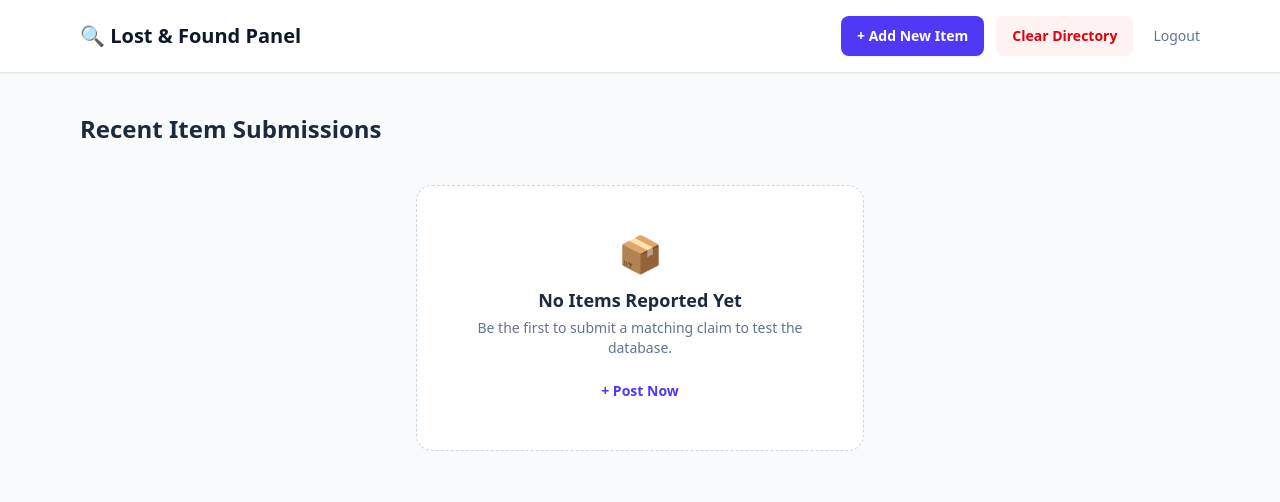
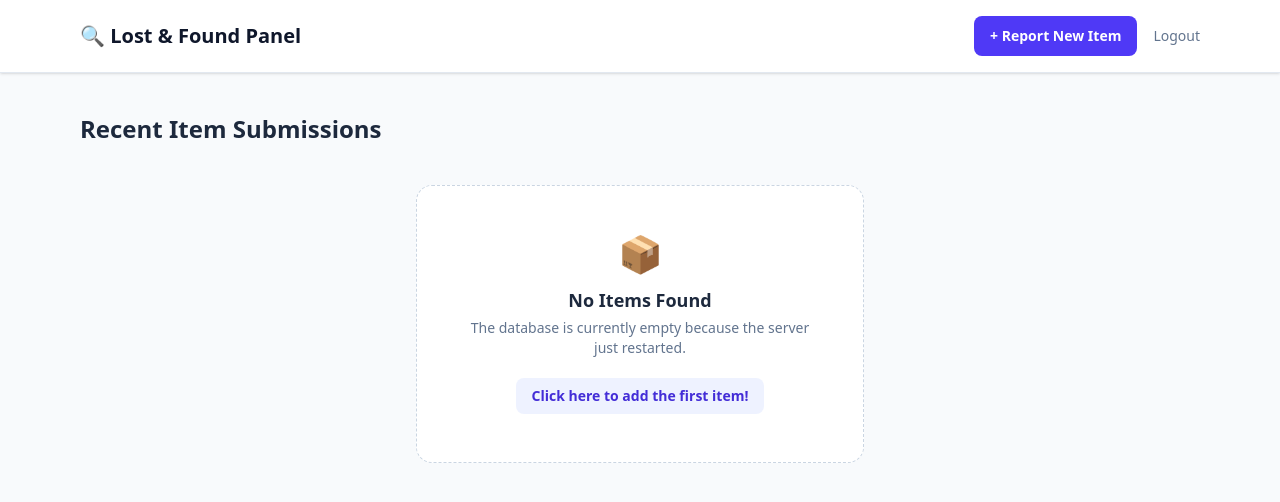
Before and after one commit to lakshmi12854/lost_found, a Flask app: template templates/items.html in a window 1280 px wide. Shown: the top 502 px of the page. Run offline with Flask 3, Linux system fonts and the light colour scheme; the template is opened without the code that fills it, so the values that code supplies are empty.

Commit message:
Update items.html

```diff
--- a/templates/items.html
+++ b/templates/items.html
@@ -8,62 +8,54 @@
 </head>
 <body class="bg-slate-50 min-h-screen font-sans">
 
-    <header class="bg-white border-b border-slate-200 sticky top-0 z-10 shadow-xs">
-        <div class="max-w-6xl mx-auto px-4 py-4 flex flex-col sm:flex-row justify-between items-center gap-4">
+    <!-- Navigation Header -->
+    <header class="bg-white border-b border-slate-200 sticky top-0 z-10 shadow-sm">
+        <div class="max-w-6xl mx-auto px-4 py-4 flex justify-between items-center">
             <h1 class="text-xl font-extrabold text-slate-900">🔍 Lost & Found Panel</h1>
-            <div class="flex items-center gap-3">
-                <a href="/add_item" class="bg-indigo-600 hover:bg-indigo-700 text-white font-bold text-sm px-4 py-2.5 rounded-lg transition shadow-xs">
-                    + Add New Item
+            <div class="flex items-center gap-4">
+                <!-- Button to open the separate ADD page -->
+                <a href="/add_item" class="bg-indigo-600 hover:bg-indigo-700 text-white font-bold text-sm px-4 py-2.5 rounded-lg transition">
+                    + Report New Item
                 </a>
-                <a href="/delete_all" onclick="return confirm('Are you sure you want to delete all items?');" class="bg-red-50 hover:bg-red-100 text-red-600 text-sm font-semibold px-4 py-2.5 rounded-lg transition">
-                    Clear Directory
-                </a>
-                <a href="/logout" class="text-slate-500 hover:text-slate-800 text-sm font-medium ml-2">Logout</a>
+                <a href="/logout" class="text-slate-500 hover:text-slate-800 text-sm font-medium">Logout</a>
             </div>
         </div>
     </header>
 
+    <!-- Main Content Area -->
     <main class="max-w-6xl mx-auto px-4 py-10">
         <h2 class="text-2xl font-bold text-slate-800 mb-6">Recent Item Submissions</h2>
 
+        <!-- If there are no items in the database yet, show this screen -->
         {% if not items %}
         <div class="bg-white border border-dashed border-slate-300 rounded-2xl p-12 text-center max-w-md mx-auto mt-10">
             <span class="text-4xl block mb-3">📦</span>
-            <p class="text-slate-800 font-bold text-lg">No Items Reported Yet</p>
-            <p class="text-slate-500 text-sm mt-1 mb-5">Be the first to submit a matching claim to test the database.</p>
-            <a href="/add_item" class="text-indigo-600 font-bold hover:underline text-sm">+ Post Now</a>
+            <p class="text-slate-800 font-bold text-lg">No Items Found</p>
+            <p class="text-slate-500 text-sm mt-1 mb-5">The database is currently empty because the server just restarted.</p>
+            <a href="/add_item" class="bg-indigo-50 text-indigo-700 font-bold px-4 py-2 rounded-lg text-sm inline-block hover:bg-indigo-100 transition">
+                Click here to add the first item!
+            </a>
         </div>
+
+        <!-- If items exist, they will show up here as separate cards -->
         {% else %}
-
         <div class="grid sm:grid-cols-2 lg:grid-cols-3 gap-6">
             {% for item in items %}
-            <div class="bg-white border border-slate-200 rounded-2xl overflow-hidden shadow-xs flex flex-col justify-between">
-                <div>
-                    {% if item[4] %}
-                    <img src="/uploads/{{ item[4] }}" alt="Item Image" class="w-full h-48 object-cover">
-                    {% else %}
-                    <div class="w-full h-48 bg-slate-100 flex items-center justify-center text-slate-400">
-                        <span class="text-sm font-medium">📷 No Image Provided</span>
-                    </div>
-                    {% endif %}
-
-                    <div class="p-5">
-                        <h3 class="text-lg font-bold text-slate-900 line-clamp-1 mb-1">{{ item[1] }}</h3>
-                        <p class="text-xs font-semibold text-indigo-600 tracking-wide uppercase mb-3">Reporter: {{ item[5] }}</p>
-                        <p class="text-sm text-slate-600 line-clamp-3 leading-relaxed">{{ item[2] }}</p>
-                    </div>
+            <div class="bg-white border border-slate-200 rounded-2xl overflow-hidden shadow-sm flex flex-col justify-between">
+                <div class="p-5">
+                    <h3 class="text-lg font-bold text-slate-900 mb-1">{{ item[1] }}</h3>
+                    <p class="text-xs font-semibold text-indigo-600 uppercase mb-3">Posted by: {{ item[5] }}</p>
+                    <p class="text-sm text-slate-600 leading-relaxed">{{ item[2] }}</p>
                 </div>
-
-                <div class="p-5 pt-0 mt-auto">
-                    <div class="bg-slate-50 p-3 rounded-xl border border-slate-100">
-                        <span class="block text-[10px] text-slate-400 font-bold uppercase tracking-wider">Contact Details</span>
-                        <span class="text-sm font-medium text-slate-800 line-clamp-1 mt-0.5">{{ item[3] }}</span>
+                <div class="p-5 pt-0">
+                    <div class="bg-slate-50 p-3 rounded-xl border border-slate-100 text-sm text-slate-800">
+                        <span class="block text-[10px] text-slate-400 font-bold uppercase">Contact info</span>
+                        {{ item[3] }}
                     </div>
                 </div>
             </div>
             {% endfor %}
         </div>
-
         {% endif %}
     </main>
 
```
